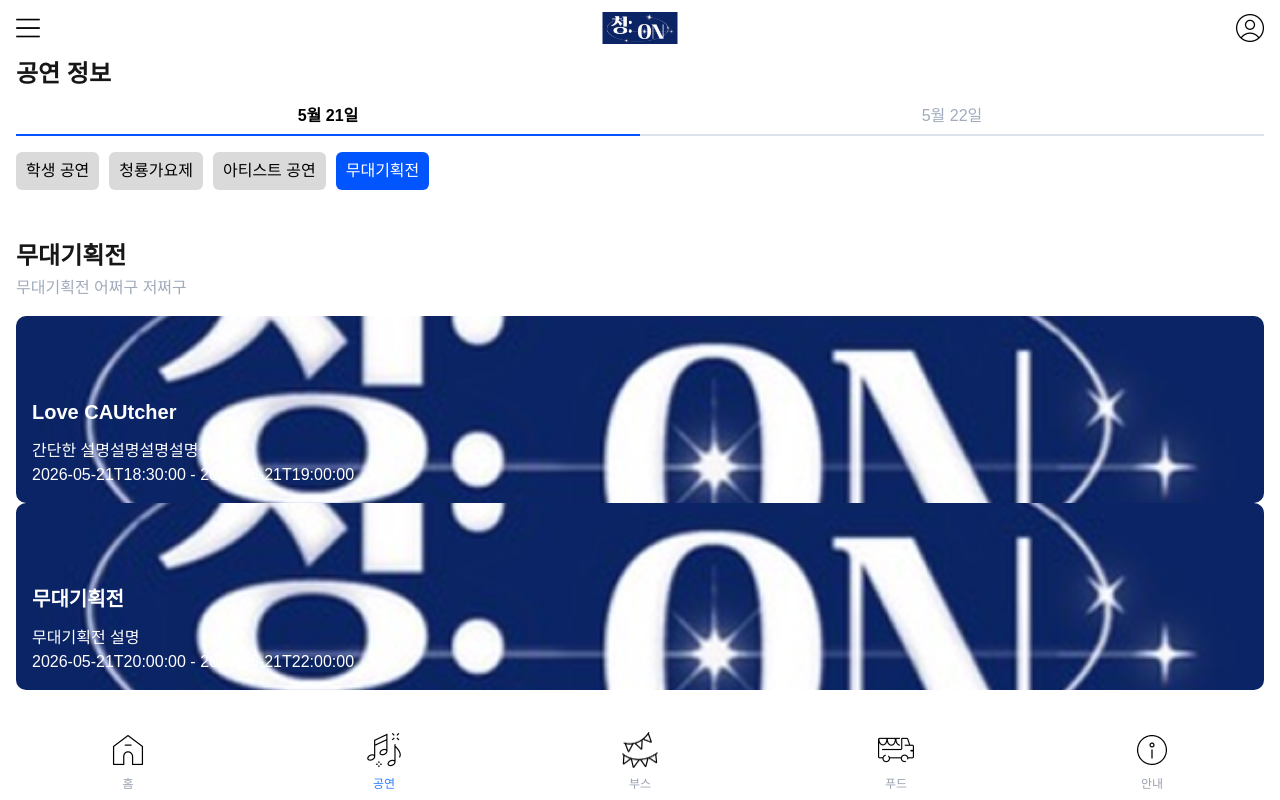
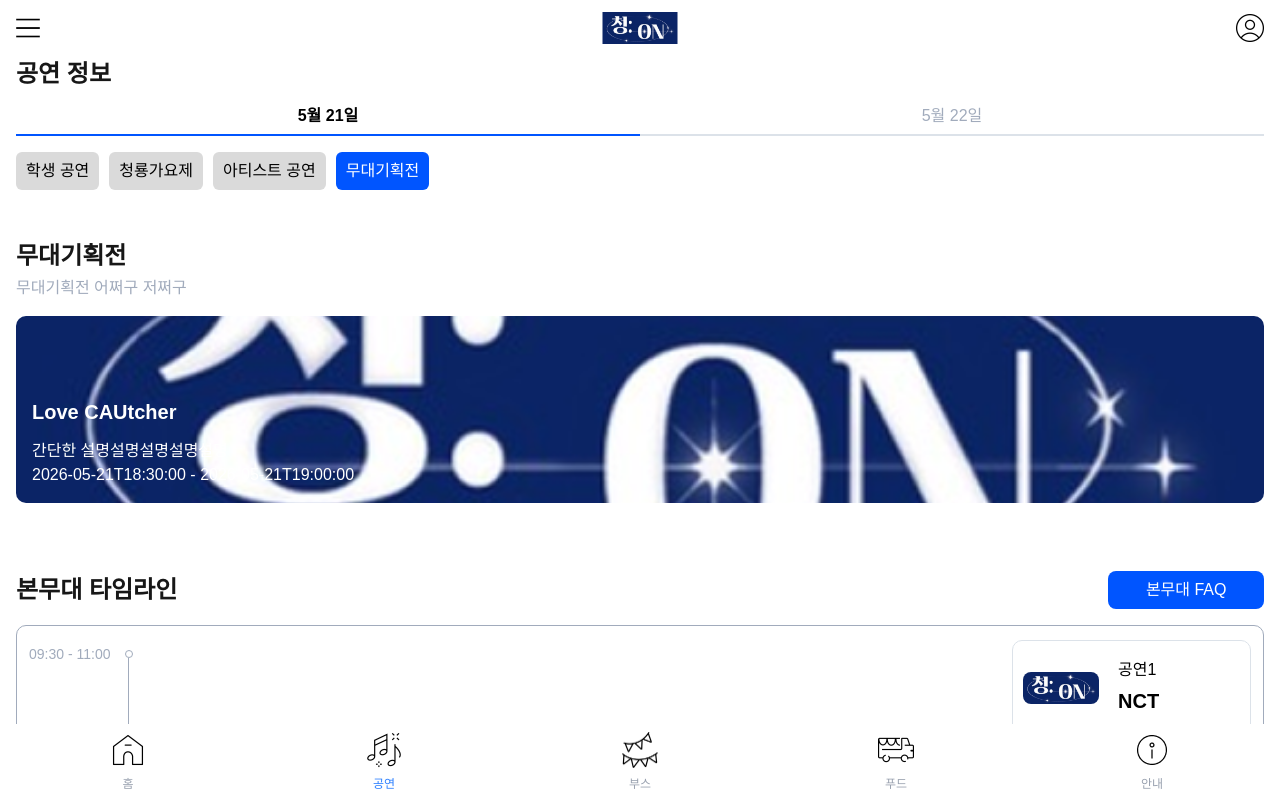
Before and after one commit to LUCAUS-Likelion14th/FrontEnd, a Next.js app: page /stage in a window 1280 px wide. Both pictures are taken after a click on the button "무대기획전". Shown: the top 800 px of the page. Built offline with nearby package versions, Linux system fonts and the light colour scheme.

Commit message:
fix: 타임라인 공연 데이터 통합

```diff
--- a/app/stage/page.tsx
+++ b/app/stage/page.tsx
@@ -44,14 +44,27 @@ export default function StagePage() {
   const [selected, setSelected] = useState<CategoryType>("학생 공연");
   const [currentTime, setCurrentTime] = useState(new Date());
 
+  // 아티스트 버튼용 필터링 (카테고리 + 날짜)
   const filteredData = STAGE_DATA.filter((item) => {
     const itemDate = item.start.split("T")[0];
     return item.category === selected && itemDate === selectedDate;
   });
 
+  // 타임라인용 필터링 (날짜)
+  const timelineData = STAGE_DATA.filter((item) => {
+    const itemDate = item.start.split("T")[0];
+    return itemDate === selectedDate;
+  });
+
+  // 무대기획전 카드용 필터링 (날짜)
+  const filteredEventData = STAGE_EVENT_DATA.filter((item) => {
+    const itemDate = item.start.split("T")[0];
+    return itemDate === selectedDate;
+  });
+
   const currentCategory = CATEGORY_INFO[selected];
 
-  const activeId = filteredData.find((item) => {
+  const activeId = timelineData.find((item) => {
     const start = new Date(item.start);
     const end = new Date(item.end);
 
@@ -64,9 +77,10 @@ export default function StagePage() {
     // return currentTime >= start && currentTime < end;
   })?.id;
 
+  // 타임라인 시간 업데이트
   useEffect(() => {
     const now = new Date();
-    const times = filteredData.flatMap((item) => [
+    const times = timelineData.flatMap((item) => [
       new Date(item.start),
       new Date(item.end),
     ]);
@@ -81,7 +95,7 @@ export default function StagePage() {
     }, nextTime.getTime() - now.getTime());
 
     return () => clearTimeout(timeout);
-  }, [selected, filteredData]);
+  }, [selected, timelineData]);
 
   return (
     <main className="px-4">
@@ -109,7 +123,7 @@ export default function StagePage() {
 
         {selected === "무대기획전" ? (
           <div>
-            {STAGE_EVENT_DATA.map((item) => (
+            {filteredEventData.map((item) => (
               <StageEventSection key={item.id} {...item} />
             ))}
           </div>
@@ -128,11 +142,7 @@ export default function StagePage() {
         </div>
 
         <div>
-          {selected === "무대기획전" ? (
-            <StageTimeline data={STAGE_EVENT_DATA} />
-          ) : (
-            <StageTimeline data={filteredData} activeId={activeId} />
-          )}
+          <StageTimeline data={timelineData} activeId={activeId} />
         </div>
       </section>
 
--- a/data/stageEventData.ts
+++ b/data/stageEventData.ts
@@ -12,7 +12,7 @@ export const STAGE_EVENT_DATA = [
     stageImage: "/logo.png",
     description: "무대기획전 설명",
     artist: "무대기획전",
-    start: "2026-05-21T20:00:00",
-    end: "2026-05-21T22:00:00",
+    start: "2026-05-22T20:00:00",
+    end: "2026-05-22T22:00:00",
   },
 ];
```
